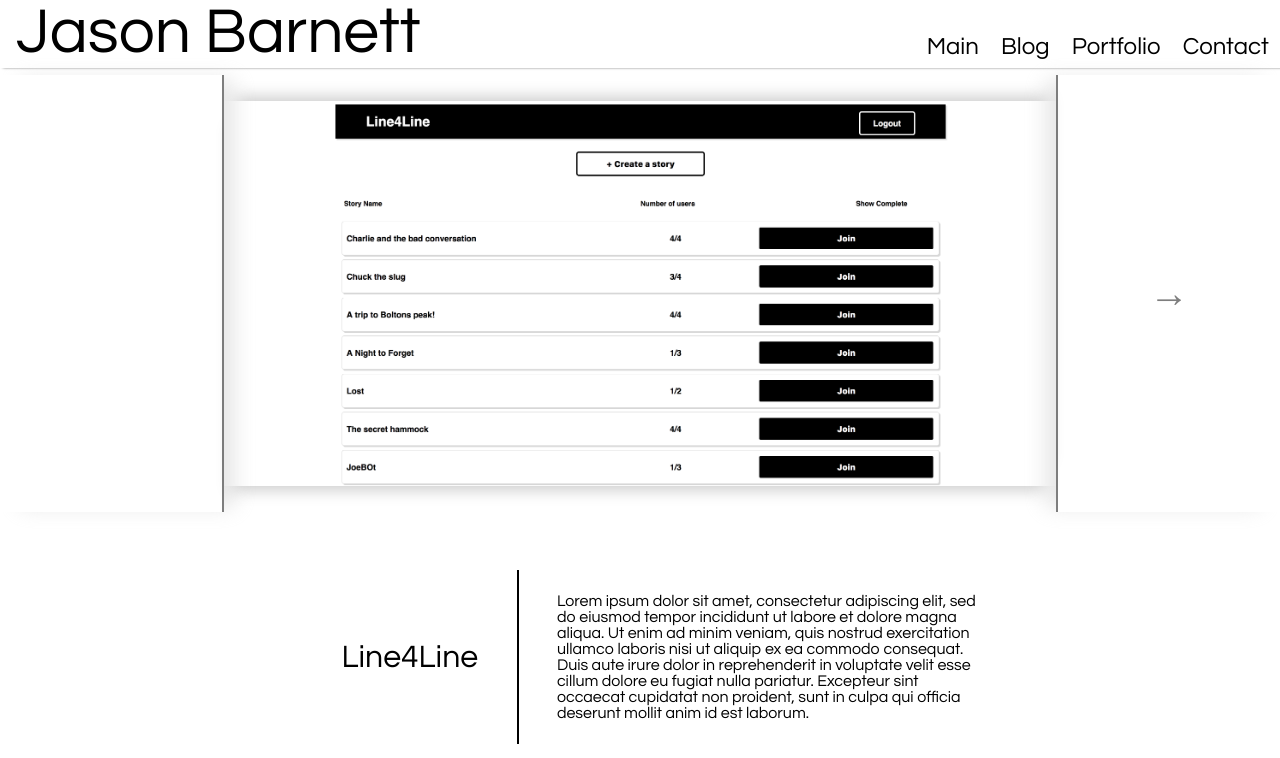
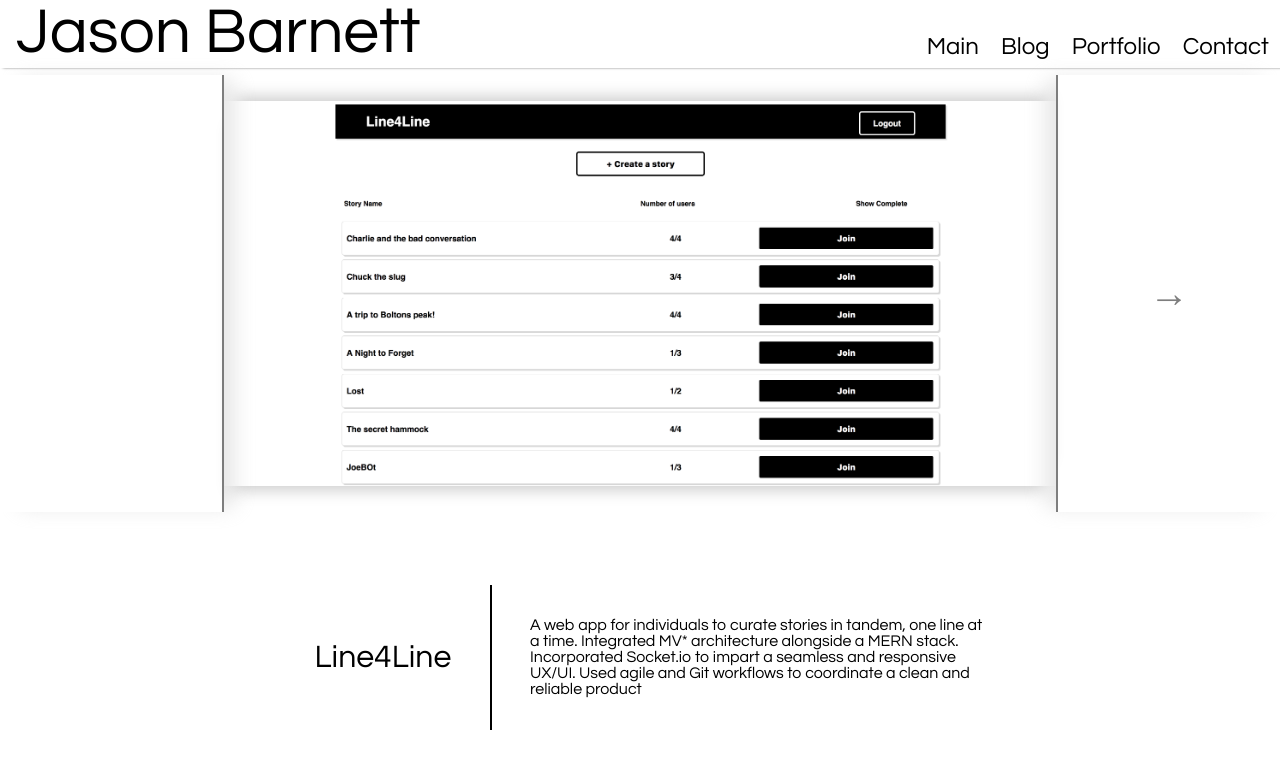
Before and after one commit to jhbarnett/jahuba.com, an Angular app: page /portfolio in a window 1280 px wide. Shown: the top 758 px of the page. Built offline with nearby package versions, Linux system fonts and the light colour scheme.

Commit message:
touchup styling for main & portfolio pages

```diff
--- a/src/app/main/main.component.css
+++ b/src/app/main/main.component.css
@@ -16,12 +16,12 @@
       display: flex;
       flex-flow: row wrap;
       box-shadow: -4px -3px 18px 7px #ccc;
-      background-color: #ccc;
+      background-color: none;
     }
 
       .galleryImg {
         flex: 1 auto;
-        border: 0.01px solid rgba(0,0,0,.1);
+        border: .0015px dotted rgba(0,0,0,.1);
         min-width: 25%;
         min-height: 25%;
         background-position: 50% 50%;
@@ -29,14 +29,13 @@
         background-size: cover;
         transition: all .3s ease-in-out;
         flex-shrink: 1;
+        z-index: 1;
       }
 
       .galleryImg:hover {
         box-shadow: 0px 0px 15px 8px rgba(0, 0, 0, .3);
-        flex-grow: 1.15;
-        min-height: 30%;
+        transform: scale(1.15);
         z-index: 2;
-
       }
 
 .rightHalf {
@@ -45,10 +44,14 @@
   display: flex;
   justify-content: center;
   align-items: center;
+  align-content: center;
+  justify-items: center;
 }
 
   #bio {
-    width: 70%;
-    height: 70%;
-    border: 1px solid black;
+    max-width: 70%;
+    text-align: justify;
+    font-size: 1.25em;
+    max-height: 70%;
+    overflow: scroll;
   }
--- a/src/app/main/main.component.html
+++ b/src/app/main/main.component.html
@@ -14,7 +14,7 @@
   </div>
   <div class="rightHalf">
     <div id="bio">
-
+      Lorem ipsum dolor sit amet, consectetur adipiscing elit, sed do eiusmod tempor incididunt ut labore et dolore magna aliqua. Ut enim ad minim veniam, quis nostrud exercitation ullamco laboris nisi ut aliquip ex ea commodo consequat. Duis aute irure dolor in reprehenderit in voluptate velit esse cillum dolore eu fugiat nulla pariatur. Excepteur sint occaecat cupidatat non proident, sunt in culpa qui officia deserunt mollit anim id est laborum. <br/><br/> Lorem ipsum dolor sit amet, consectetur adipiscing elit, sed do eiusmod tempor incididunt ut labore et dolore magna aliqua. Ut enim ad minim veniam, quis nostrud exercitation ullamco laboris nisi ut aliquip ex ea commodo consequat. Duis aute irure dolor in reprehenderit in voluptate velit esse cillum dolore eu fugiat nulla pariatur. Excepteur sint occaecat cupidatat non proident, sunt in culpa qui officia deserunt mollit anim id est laborum.
     </div>
   </div>
 </div>
--- a/src/app/portfolio/portfolio.component.css
+++ b/src/app/portfolio/portfolio.component.css
@@ -31,6 +31,7 @@ button {
   opacity: 0.5;
   -webkit-transition: opacity 300ms ease-out;
   transition: opacity 300ms ease-out;
+  z-index: 2;
 }
 button:hover {
   opacity: 1;
@@ -95,18 +96,33 @@ button:last-child {
   max-width: 60%;
 }
 
-.title {
+.left {
+  text-align: right;
+  padding-right: 5%;
   flex: 3;
-  height: auto;
+  display: flex;
+  flex-direction: column;
+  height: 50%;
+  border-right: 2px solid black;
+  justify-content: center;
+}
+
+.left #title {
+  text-decoration: none;
+  color: black;
   text-align: right;
-  padding: 3% 5%;
   font-size: 2em;
+  transition: all .3s ease-in-out;
+}
+
+.left #title:hover {
+  -webkit-transform: scale(1.1);
+  -ms-transform: scale(1.1);
+  transform: scale(1.1);
 }
 
 .description {
   flex: 7;
-  height: auto;
-  border-left: 2px solid black;
-  padding: 3% 5%;
+  padding: 0 5%;
   font-size: 1em;
 }
--- a/src/app/portfolio/portfolio.component.html
+++ b/src/app/portfolio/portfolio.component.html
@@ -9,7 +9,9 @@
     <button (click)="next()"><span *ngIf="pos < projects.length - 1">&rarr;</span></button>
   </div>
   <div class="info" >
-    <div class="title">{{selection.title}}</div>
+    <div class="left">
+      <a id="title" href={{selection.link}}>{{selection.title}}</a>
+    </div>
     <div class="description">{{selection.description}}</div>
   </div>
 </div>
--- a/src/app/portfolio/portfolio.data.ts
+++ b/src/app/portfolio/portfolio.data.ts
@@ -1,21 +1,21 @@
 const myProjects = [
   {
     title: "Line4Line",
-    description: "Lorem ipsum dolor sit amet, consectetur adipiscing elit, sed do eiusmod tempor incididunt ut labore et dolore magna aliqua. Ut enim ad minim veniam, quis nostrud exercitation ullamco laboris nisi ut aliquip ex ea commodo consequat. Duis aute irure dolor in reprehenderit in voluptate velit esse cillum dolore eu fugiat nulla pariatur. Excepteur sint occaecat cupidatat non proident, sunt in culpa qui officia deserunt mollit anim id est laborum.",
+    description: "A web app for individuals to curate stories in tandem, one line at a time. Integrated MV* architecture alongside a MERN stack. Incorporated Socket.io to impart a seamless and responsive UX/UI. Used agile and Git workflows to coordinate a clean and reliable product",
     image: "../../assets/line4line.png",
     github: "https://github.com/TEAManticore/Line4Line",
-    link: "www.line4line.us"
+    link: "http://www.line4line.us"
   },
   {
     title: "Butter",
-    description: "Lorem ipsum dolor sit amet, consectetur adipiscing elit, sed do eiusmod tempor incididunt ut labore et dolore magna aliqua. Ut enim ad minim veniam, quis nostrud exercitation ullamco laboris nisi ut aliquip ex ea commodo consequat. Duis aute irure dolor in reprehenderit in voluptate velit esse cillum dolore eu fugiat nulla pariatur. Excepteur sint occaecat cupidatat non proident, sunt in culpa qui officia deserunt mollit anim id est laborum.",
+    description: "Personal finance application to monitor credit accounts, spending, and more. Employed React and Redux to efficiently manipulate front-end responsiveness. Integrated LESS and Bootstrap to foster an engaging and intuitive UI/UX. Prioritized lean and agile methodologies to deliver a consumer-driven MVP",
     image: "../../assets/butter.png",
     github: "https://github.com/ChurnDownForWhat/butter",
     link: "https://abutterapp.herokuapp.com"
   },
   {
     title: "iLuddite",
-    description: "Lorem ipsum dolor sit amet, consectetur adipiscing elit, sed do eiusmod tempor incididunt ut labore et dolore magna aliqua. Ut enim ad minim veniam, quis nostrud exercitation ullamco laboris nisi ut aliquip ex ea commodo consequat. Duis aute irure dolor in reprehenderit in voluptate velit esse cillum dolore eu fugiat nulla pariatur. Excepteur sint occaecat cupidatat non proident, sunt in culpa qui officia deserunt mollit anim id est laborum.",
+    description: "A platform for Facebook friends to discover, preview, and review books. Synthesized data along RESTful standards to improve client-facing accessibility. Utilized MongoDB, Express, Node, and React to deliver a scalable SPA. Managed React lifecycles and stateless components for modular development.",
     image: "../../assets/iluddite.png",
     github: "https://github.com/TEAManticore/iLuddite-2.0",
     link: "https://i-luddite.herokuapp.com"
```
